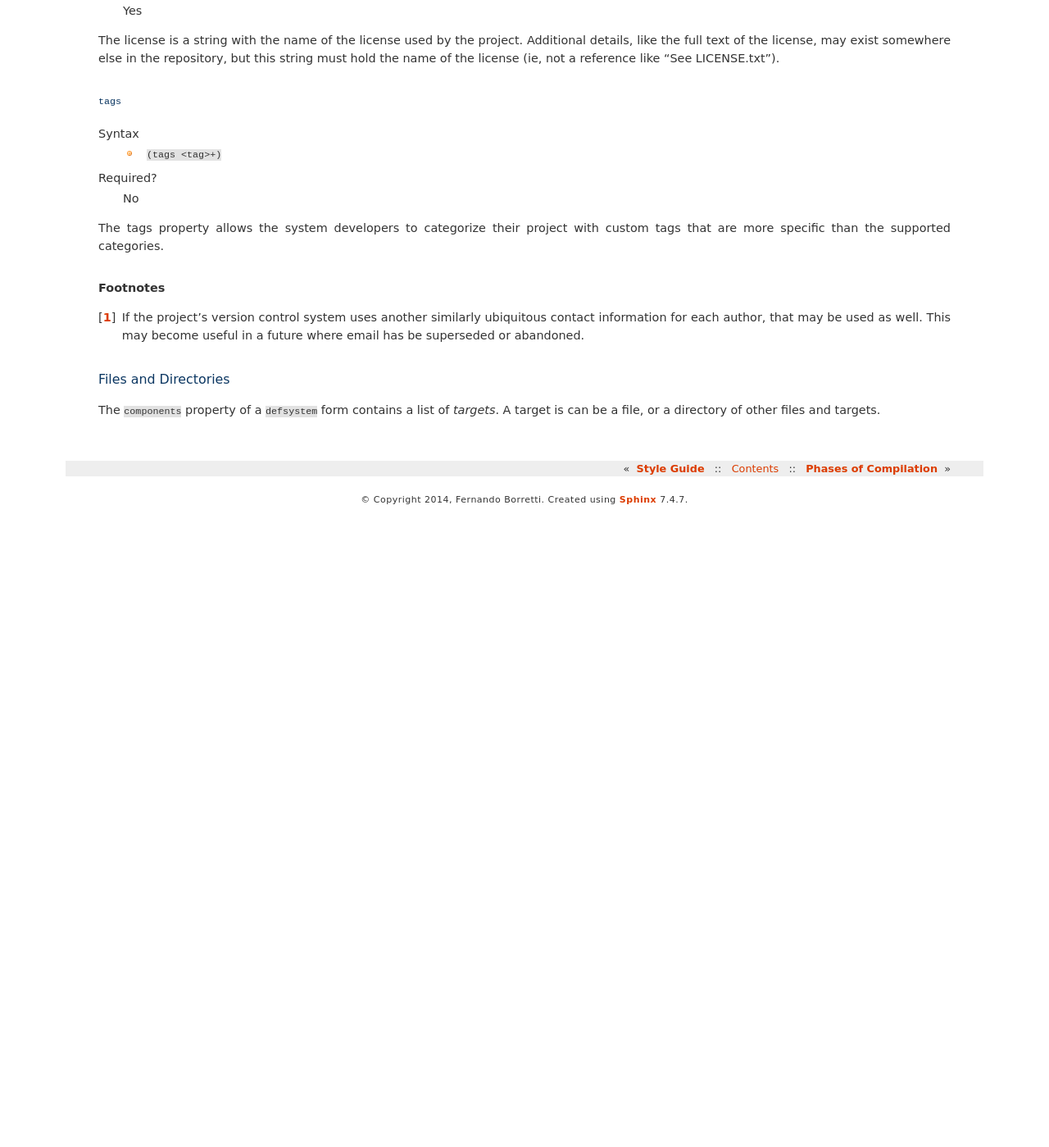
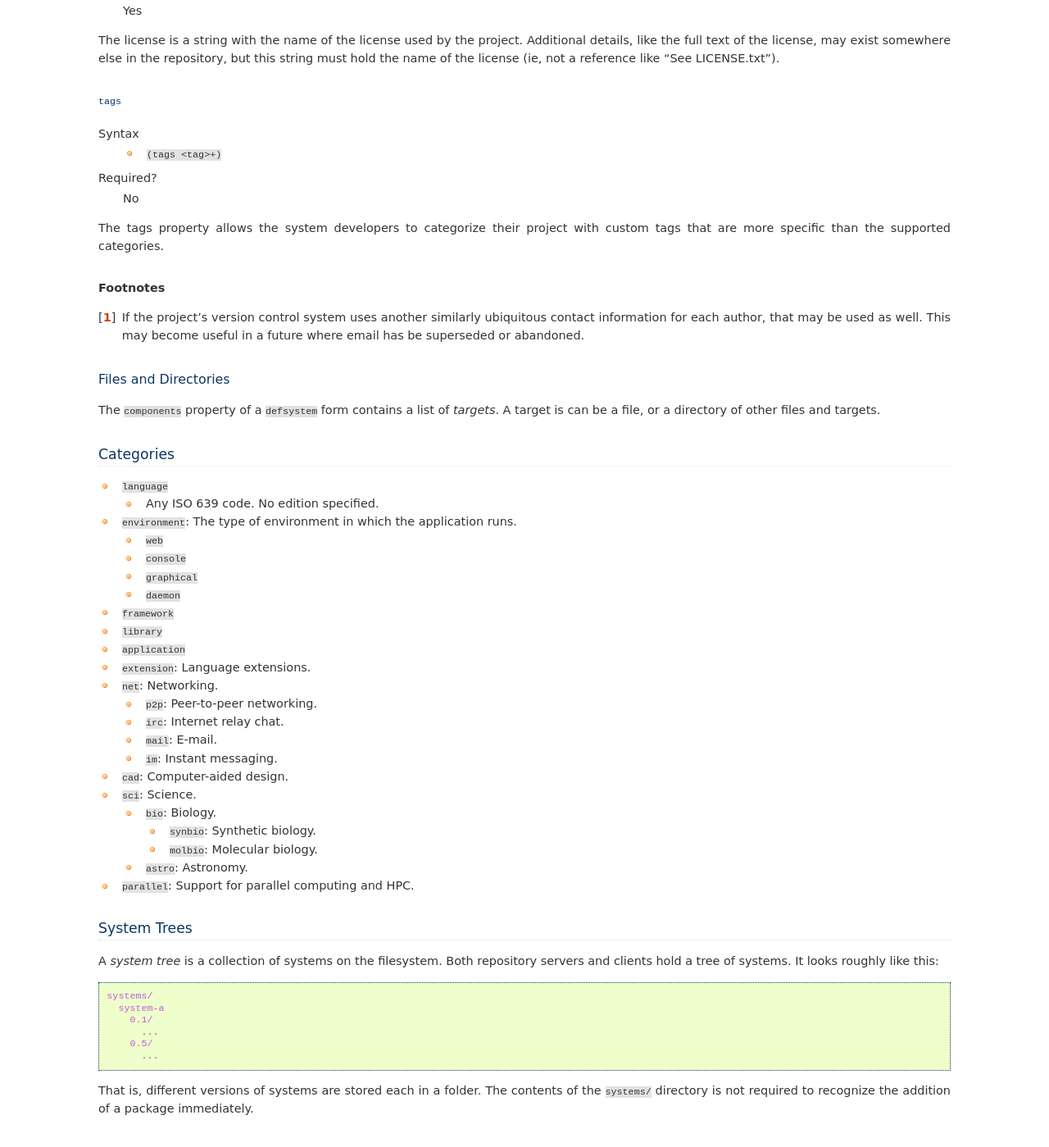
Before and after one commit to eudoxia0/corvus, a Sphinx documentation site: the page built from docs/systems.rst, in a window 1280 px wide and 1400 px high, scrolled down 1327 px. Shown: the whole window at 82% size. Built offline with Sphinx 7.4.7, drawn with Linux system fonts in a browser that asks for light colours; formulas are drawn with MathJax 3; before the commit the page ends 1953 px from its top, so only the background shows below that.

Commit message:
Add system definition category tree

```diff
--- a/docs/systems.rst
+++ b/docs/systems.rst
@@ -99,3 +99,59 @@ Files and Directories
 
 The :code:`components` property of a :code:`defsystem` form contains a list of
 *targets*. A target is can be a file, or a directory of other files and targets.
+
+Categories
+==========
+
+* :code:`language`
+
+  * Any ISO 639 code. No edition specified.
+
+* :code:`environment`: The type of environment in which the application runs.
+
+  * :code:`web`
+  * :code:`console`
+  * :code:`graphical`
+  * :code:`daemon`
+
+* :code:`framework`
+* :code:`library`
+* :code:`application`
+* :code:`extension`: Language extensions.
+* :code:`net`: Networking.
+
+  * :code:`p2p`: Peer-to-peer networking.
+  * :code:`irc`: Internet relay chat.
+  * :code:`mail`: E-mail.
+  * :code:`im`: Instant messaging.
+
+* :code:`cad`: Computer-aided design.
+* :code:`sci`: Science.
+
+  * :code:`bio`: Biology.
+
+    * :code:`synbio`: Synthetic biology.
+    * :code:`molbio`: Molecular biology.
+
+  * :code:`astro`: Astronomy.
+
+* :code:`parallel`: Support for parallel computing and HPC.
+
+System Trees
+============
+
+A *system tree* is a collection of systems on the filesystem. Both repository
+servers and clients hold a tree of systems. It looks roughly like this:
+
+::
+
+   systems/
+     system-a
+       0.1/
+         ...
+       0.5/
+         ...
+
+That is, different versions of systems are stored each in a folder. The contents
+of the :code:`systems/` directory is not required to recognize the addition of a
+package immediately.
```
